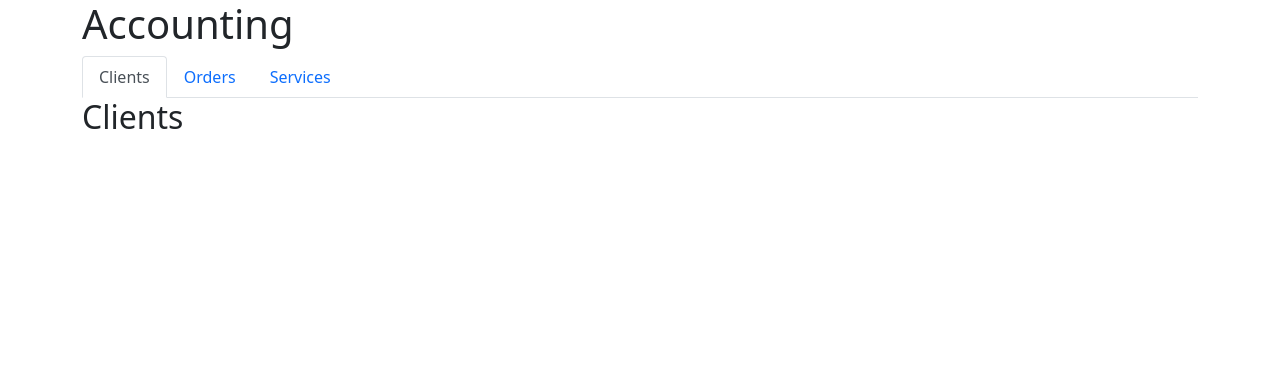
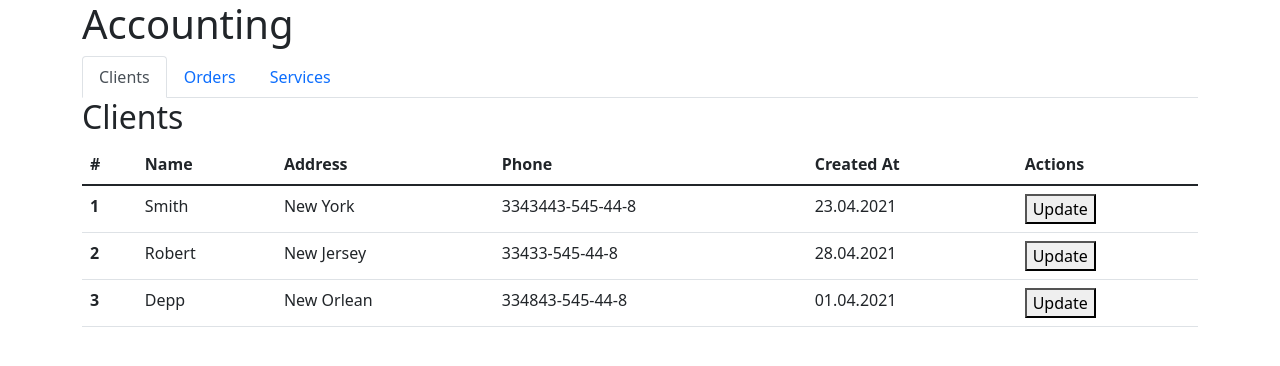
Before and after one commit to YehorKholodiuk/RoutersCRM, a React (Create React App) app: page /clients in a window 1280 px wide. Shown: the top 366 px of the page. Built offline with nearby package versions, Linux system fonts and the light colour scheme.

Commit message:
initial commit

```diff
--- a/package.json
+++ b/package.json
@@ -11,6 +11,7 @@
     "react-dom": "^18.1.0",
     "react-router-dom": "^6.3.0",
     "react-scripts": "5.0.1",
+    "uuid": "^8.3.2",
     "web-vitals": "^2.1.4"
   },
   "scripts": {
--- a/src/App.js
+++ b/src/App.js
@@ -3,12 +3,19 @@ import './App.css';
 import Switch from "./Routers/Switch";
 import {Routes, Route, Link, Router} from "react-router-dom";
 import Links from "./Routers/Links";
-
+import { v4 as uuidv4 } from 'uuid';
 import ClientTable from "./Clients/ClientTable";
 import Orders from "./Orders/Orders";
 import Services from "./Services/Services";
 import 'bootstrap/dist/css/bootstrap.css'
+import {useState} from "react";
+const initialClients = [
+    {id:uuidv4(), name:'Smith',address:'New York', contactPhone:'3343443-545-44-8',createdAt:'23.04.2021'},
+    {id:uuidv4(), name:'Robert',address:'New Jersey', contactPhone:'33433-545-44-8',createdAt:'28.04.2021'},
+    {id:uuidv4(), name:'Depp',address:'New Orlean', contactPhone:'334843-545-44-8',createdAt:'01.04.2021'}
+]
 function App() {
+    const [clients,setClients] =useState(initialClients)
   return (
     <div className='container' >
    <h1>Accounting</h1>
@@ -19,7 +26,7 @@ function App() {
 
 
       <Links/>
-      <Switch/>
+      <Switch clients={clients}/>
     </div>
   );
 }
--- a/src/Clients/ClientItem.js
+++ b/src/Clients/ClientItem.js
@@ -1,10 +1,18 @@
 import React from 'react';
 
-const ClientItem = () => {
+const ClientItem = (props) => {
+    const{name,address,contactPhone,createdAt} =props.client;
     return (
-        <div>
 
-        </div>
+            <tr>
+                <th scope="row">{props.serialNumber}</th>
+                <td>{name}</td>
+                <td>{address}</td>
+                <td>{contactPhone}</td>
+                <td>{createdAt}</td>
+                <td><button>Update</button></td>
+            </tr>
+
     );
 };
 
--- a/src/Clients/ClientTable.js
+++ b/src/Clients/ClientTable.js
@@ -1,9 +1,28 @@
 import React from 'react';
+import ClientItem from "./ClientItem";
 
-const ClientTable = () => {
+const ClientTable = (props) => {
+    let serialNumber = 1;
     return (
         <div>
             <h2>Clients</h2>
+            <table className="table">
+                <thead>
+                <tr>
+                    <th scope="col">#</th>
+                    <th scope="col">Name</th>
+                    <th scope="col">Address</th>
+                    <th scope="col">Phone</th>
+                    <th scope="col">Created At</th>
+                    <th scope="col">Actions</th>
+                </tr>
+                </thead>
+                <tbody>
+                {props.clients.map(el => <ClientItem serialNumber={serialNumber++}client={el}/>)}
+                </tbody>
+            </table>
+
+
         </div>
     );
 };
--- a/src/Routers/Switch.js
+++ b/src/Routers/Switch.js
@@ -4,11 +4,11 @@ import ClientTable from "../Clients/ClientTable";
 import Orders from "../Orders/Orders";
 import Services from "../Services/Services";
 
-const Switch = () => {
+const Switch = (props) => {
     return (
         <div>
             <Routes>
-                <Route path="clients" element={<ClientTable/>} />
+                <Route path="clients" element={<ClientTable clients={props.clients}/>} />
                 <Route path="orders" element={<Orders/>} />
                 <Route path="services" element={<Services/>} />
 
```
